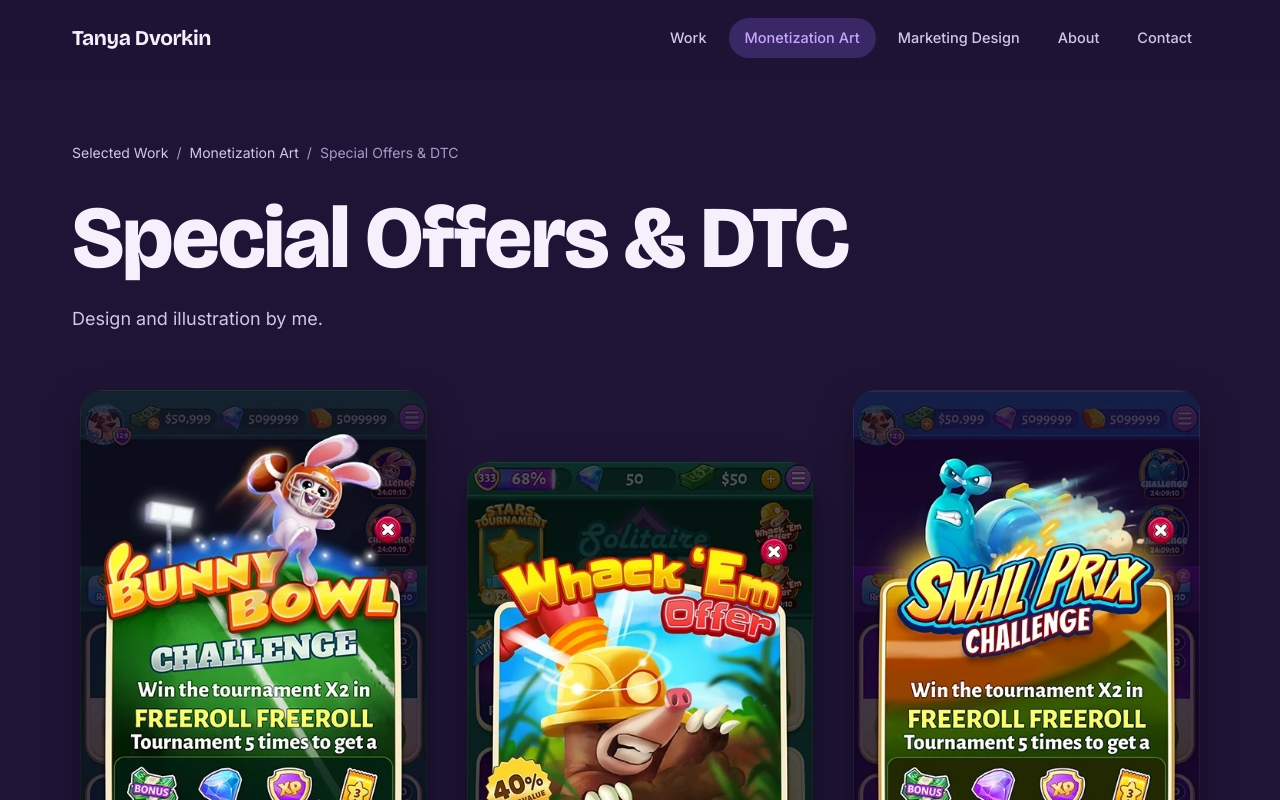
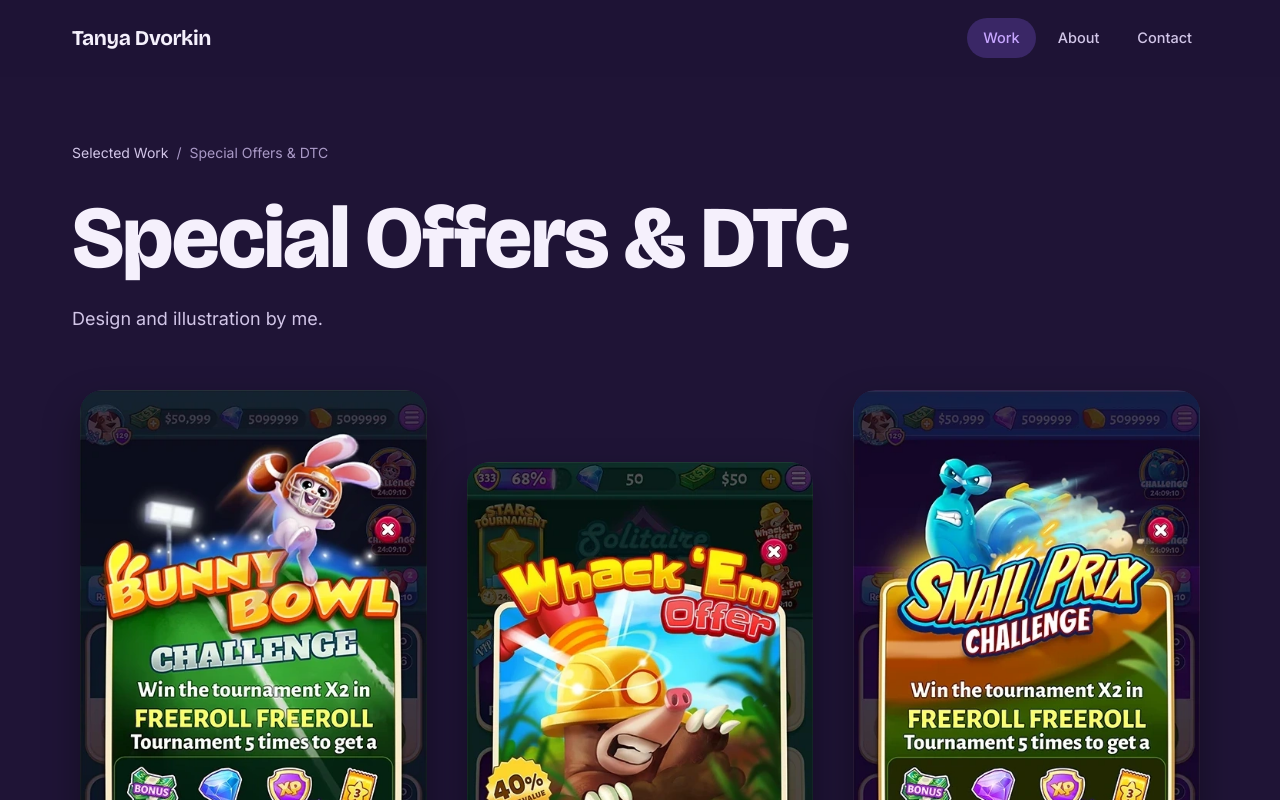
Before and after one commit to SaTania07/tanid-portfolio, a plain HTML site: page special-offers.html in a window 1280 px wide. Shown: the top 800 px of the page. Drawn offline with nearby package versions, Linux system fonts and the light colour scheme.

Commit message:
Remove categories: all work together

```diff
--- a/special-offers.html
+++ b/special-offers.html
@@ -19,9 +19,7 @@
   <a href="index.html" class="logo">Tanya Dvorkin</a>
   <button class="burger" aria-label="Open menu" aria-expanded="false">MENU</button>
   <nav class="links" aria-label="Main">
-    <a href="index.html#work">Work</a>
-    <a href="monetization.html" class="active" aria-current="page">Monetization Art</a>
-    <a href="marketing.html">Marketing Design</a>
+    <a href="index.html#work" class="active" aria-current="page">Work</a>
     <a href="index.html#about">About</a>
     <a href="index.html#contact">Contact</a>
   </nav>
@@ -29,7 +27,7 @@
 
 <main class="wrap">
 <header class="p-head">
-  <nav class="crumbs" aria-label="Breadcrumb"><a href="index.html#work">Selected Work</a><span aria-hidden="true">/</span><a href="monetization.html">Monetization Art</a><span aria-hidden="true">/</span><span aria-current="page">Special Offers &amp; DTC</span></nav>
+  <nav class="crumbs" aria-label="Breadcrumb"><a href="index.html#work">Selected Work</a><span aria-hidden="true">/</span><span aria-current="page">Special Offers &amp; DTC</span></nav>
   <h1 class="reveal">Special Offers &amp; DTC</h1>
   <p class="lead reveal">Design and illustration by me.</p>
 </header>
@@ -67,7 +65,7 @@
     </figure>
 </section>
 
-<div class="next"><a href="monetization.html" class="link"><span class="arr">←</span> Monetization Art</a><a href="event-logos.html" class="link">Event Logo Collection <span class="arr">→</span></a></div>
+<div class="next"><a href="pack-journey.html" class="link"><span class="arr">←</span> Pack Journey</a><a href="event-logos.html" class="link">Event Logo Collection <span class="arr">→</span></a></div>
 </main>
 <footer><div class="wrap"><span>© <span class="year">2026</span> Tanya Dvorkin</span><span>Monetization Illustrator &amp; Marketing Designer · Israel</span></div></footer>
 <div class="lb" role="dialog" aria-modal="true" aria-label="Full-size artwork"><button class="lb-close" aria-label="Close">CLOSE</button><img alt=""></div>
```
